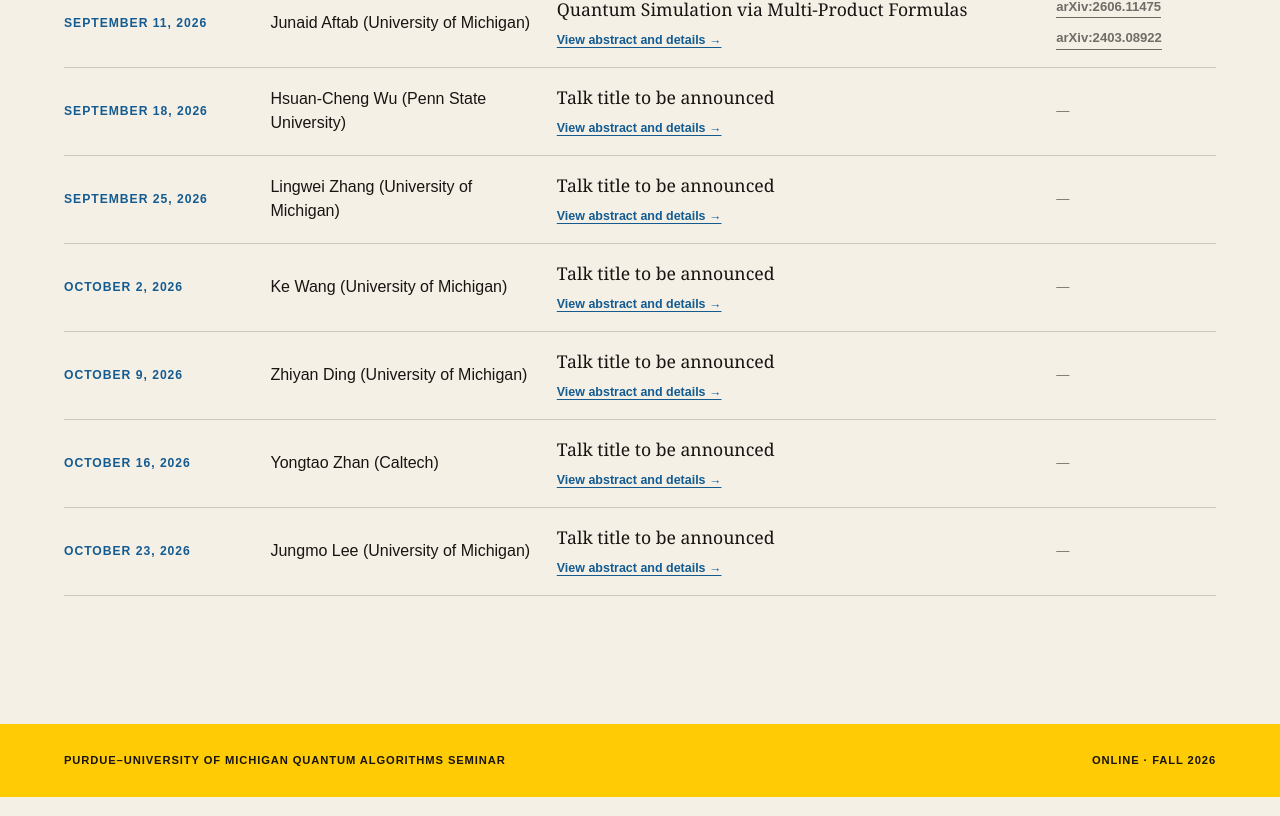
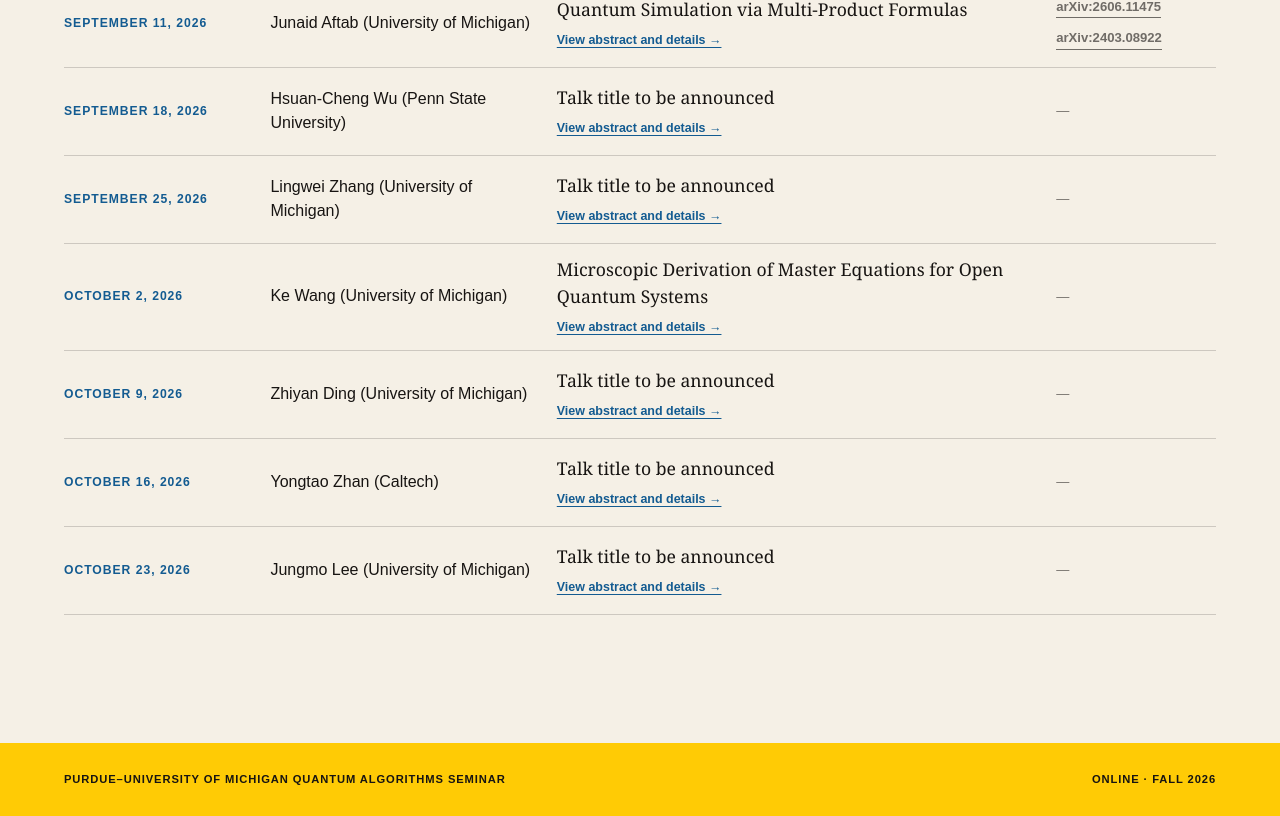
Before and after one commit to zrz1996/purdue-umich-quantum-algorithms-seminar, a Next.js app: page / in a window 1280 px wide. Shown: the part 1220-2036 px from the top of the page. Built offline with nearby package versions, Linux system fonts and the light colour scheme.

Commit message:
Update talk details for Ke Wang on October 2, 2026
Updated the title and abstract for Ke Wang's talk.

```diff
--- a/app/data/talks.ts
+++ b/app/data/talks.ts
@@ -46,8 +46,8 @@ export const talks: Talk[] = [
     slug: '2026-10-02-ke-wang',
     date: 'October 2, 2026',
     speaker: 'Ke Wang (University of Michigan)',
-    title: 'TBD',
-    abstract: 'TBD',
+    title: 'Microscopic Derivation of Master Equations for Open Quantum Systems',
+    abstract: 'This tutorial talk will introduce the microscopic derivation of open quantum system dynamics from system–environment interactions, covering both non-Markovian and Markovian regimes. We will discuss the hierarchy of approximations connecting microscopic Hamiltonian dynamics, non-Markovian reduced dynamics, and Markovian master equations, and explain how these different descriptions are related. We will also discuss their connections to Hamiltonian simulation.',
     time: '4:10PM–5:10PM EST',
     materials: [],
   },
```
